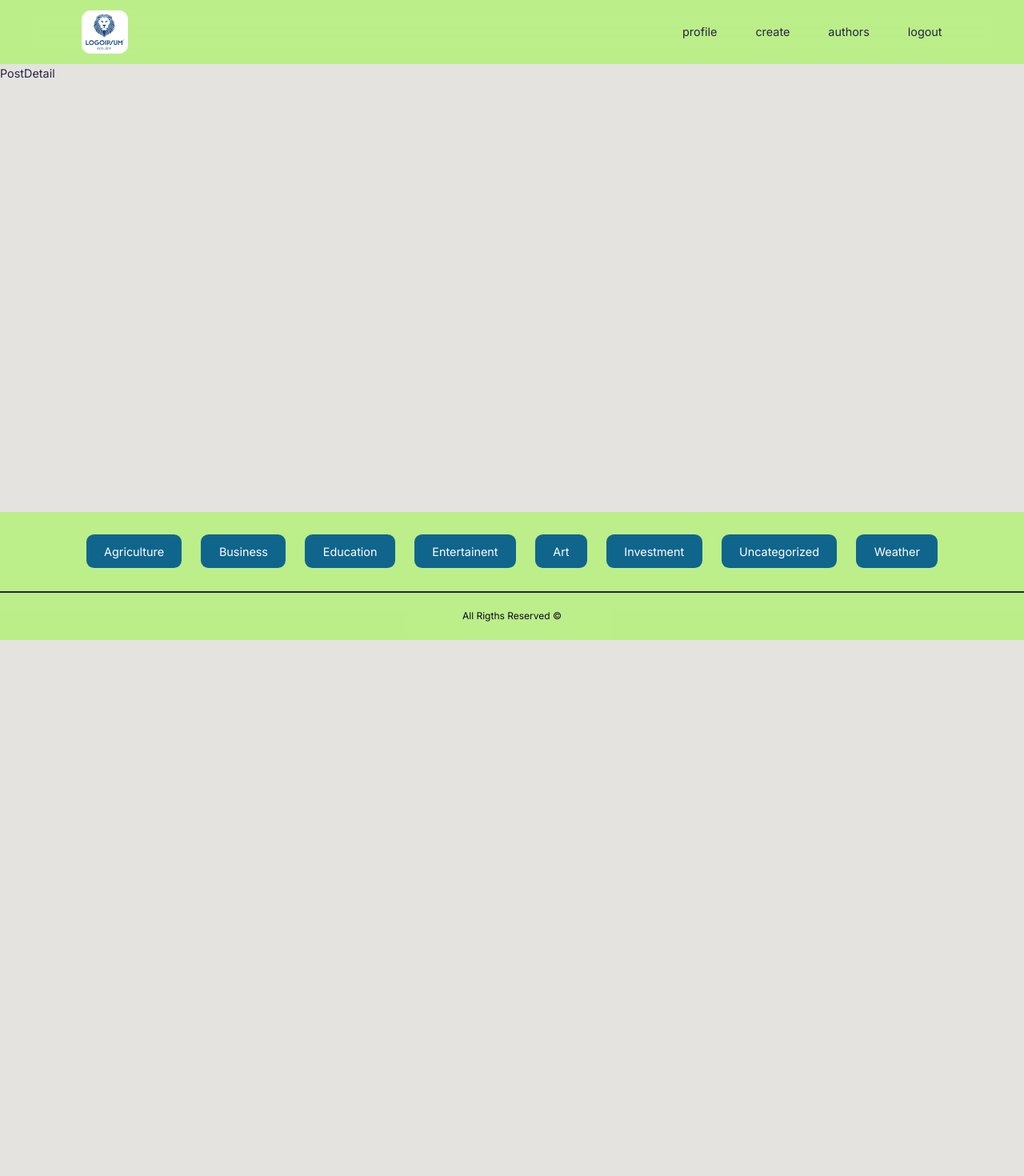
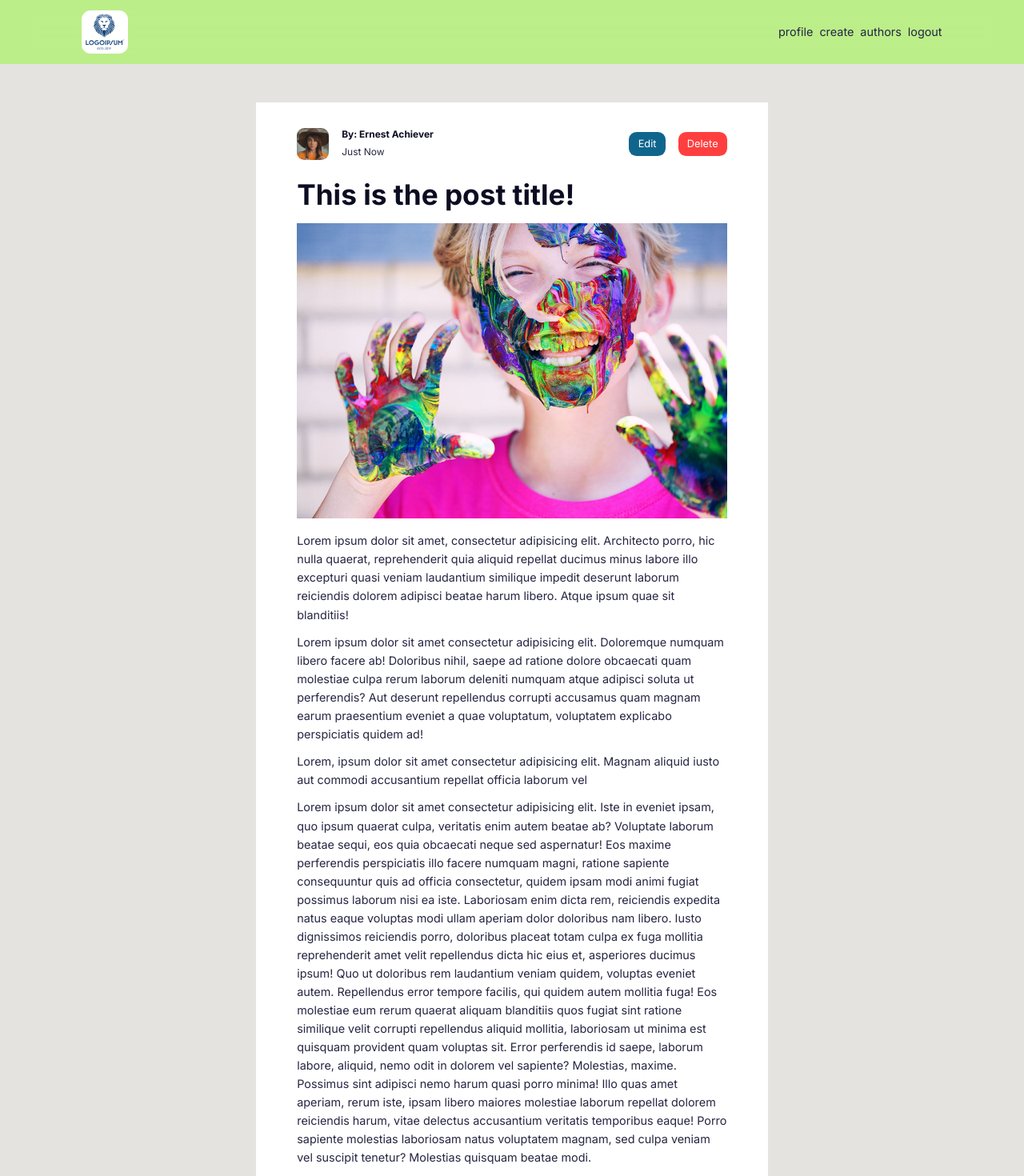
Before and after one commit to SaberLS/mern-project, a React (Create React App) app: page /posts/1 in a window 1280 px wide. Shown: the top 1470 px of the page at 80% size. Before the commit the page ends 800 px from the top, so only its background shows below. Built offline with nearby package versions, Linux system fonts and the light colour scheme.

Commit message:
post detail

```diff
--- a/src/index.css
+++ b/src/index.css
@@ -158,11 +158,12 @@ nav {
 
 .nav__container {
   display: flex;
+  align-items: center;
   justify-content: space-between;
-  align-items: center;
 }
 
 .nav__logo {
+  justify-self: flex-start;
   border-radius: 20%;
   padding: 0.3rem;
   display: block;
@@ -174,9 +175,13 @@ nav {
 }
 
 .nav__menu {
+  justify-self: flex-end;
   display: flex;
-  align-items: center;
-  gap: 3rem;
+  justify-content: space-between;
+}
+
+.nav__menu a {
+  margin-left: 0.5rem;
 }
 
 .nav__toggle-btn {
@@ -305,3 +310,36 @@ footer {
   border-radius: var(--radius-2);
   overflow: hidden;
 }
+
+/* ================= Post ================= */
+
+.post-detail {
+  width: var(--form-width);
+  background: var(--color-white);
+  margin-inline: auto;
+  padding: 2rem 0;
+}
+
+.post-detail__header {
+  display: flex;
+  flex-wrap: wrap;
+  justify-content: space-between;
+  margin-bottom: 1.5rem;
+}
+
+.post-detail__buttons {
+  display: flex;
+  gap: 1rem;
+  align-items: center;
+}
+
+.post-detail__thumbnail {
+  margin: 1rem 0;
+  height: fit-content;
+  max-height: 30rem;
+  overflow: hidden;
+}
+
+.post-detail p {
+  margin-bottom: 0.7rem;
+}
--- a/src/pages/PostDetail.jsx
+++ b/src/pages/PostDetail.jsx
@@ -1,7 +1,74 @@
 import React from "react";
+import PostAuthor from "../components/PostAuthor";
+import { Link } from "react-router-dom";
+import Thumbnail from "../assets/images/blog19.jpg";
 
 const PostDetail = () => {
-  return <div>PostDetail</div>;
+  return (
+    <section className="post-detail">
+      <div className="container post-detail__container">
+        <div className="post-detail__header">
+          <PostAuthor />
+          <div className="post-detail__buttons">
+            <Link to={`/posts/werwer/edit`} className="btn sm primary">
+              Edit
+            </Link>
+            <Link to={`/posts/werwer/delete`} className="btn sm danger">
+              Delete
+            </Link>
+          </div>
+        </div>
+        <h1>This is the post title!</h1>
+        <div className="post-detail__thumbnail">
+          <img src={Thumbnail} alt="" />
+        </div>
+        <p>
+          {" "}
+          Lorem ipsum dolor sit amet, consectetur adipisicing elit. Architecto
+          porro, hic nulla quaerat, reprehenderit quia aliquid repellat ducimus
+          minus labore illo excepturi quasi veniam laudantium similique impedit
+          deserunt laborum reiciendis dolorem adipisci beatae harum libero.
+          Atque ipsum quae sit blanditiis!
+        </p>
+        <p>
+          Lorem ipsum dolor sit amet consectetur adipisicing elit. Doloremque
+          numquam libero facere ab! Doloribus nihil, saepe ad ratione dolore
+          obcaecati quam molestiae culpa rerum laborum deleniti numquam atque
+          adipisci soluta ut perferendis? Aut deserunt repellendus corrupti
+          accusamus quam magnam earum praesentium eveniet a quae voluptatum,
+          voluptatem explicabo perspiciatis quidem ad!
+        </p>
+        <p>
+          Lorem, ipsum dolor sit amet consectetur adipisicing elit. Magnam
+          aliquid iusto aut commodi accusantium repellat officia laborum vel
+        </p>
+        <p>
+          Lorem ipsum dolor sit amet consectetur adipisicing elit. Iste in
+          eveniet ipsam, quo ipsum quaerat culpa, veritatis enim autem beatae
+          ab? Voluptate laborum beatae sequi, eos quia obcaecati neque sed
+          aspernatur! Eos maxime perferendis perspiciatis illo facere numquam
+          magni, ratione sapiente consequuntur quis ad officia consectetur,
+          quidem ipsam modi animi fugiat possimus laborum nisi ea iste.
+          Laboriosam enim dicta rem, reiciendis expedita natus eaque voluptas
+          modi ullam aperiam dolor doloribus nam libero. Iusto dignissimos
+          reiciendis porro, doloribus placeat totam culpa ex fuga mollitia
+          reprehenderit amet velit repellendus dicta hic eius et, asperiores
+          ducimus ipsum! Quo ut doloribus rem laudantium veniam quidem, voluptas
+          eveniet autem. Repellendus error tempore facilis, qui quidem autem
+          mollitia fuga! Eos molestiae eum rerum quaerat aliquam blanditiis quos
+          fugiat sint ratione similique velit corrupti repellendus aliquid
+          mollitia, laboriosam ut minima est quisquam provident quam voluptas
+          sit. Error perferendis id saepe, laborum labore, aliquid, nemo odit in
+          dolorem vel sapiente? Molestias, maxime. Possimus sint adipisci nemo
+          harum quasi porro minima! Illo quas amet aperiam, rerum iste, ipsam
+          libero maiores molestiae laborum repellat dolorem reiciendis harum,
+          vitae delectus accusantium veritatis temporibus eaque! Porro sapiente
+          molestias laboriosam natus voluptatem magnam, sed culpa veniam vel
+          suscipit tenetur? Molestias quisquam beatae modi.
+        </p>
+      </div>
+    </section>
+  );
 };
 
 export default PostDetail;
```
